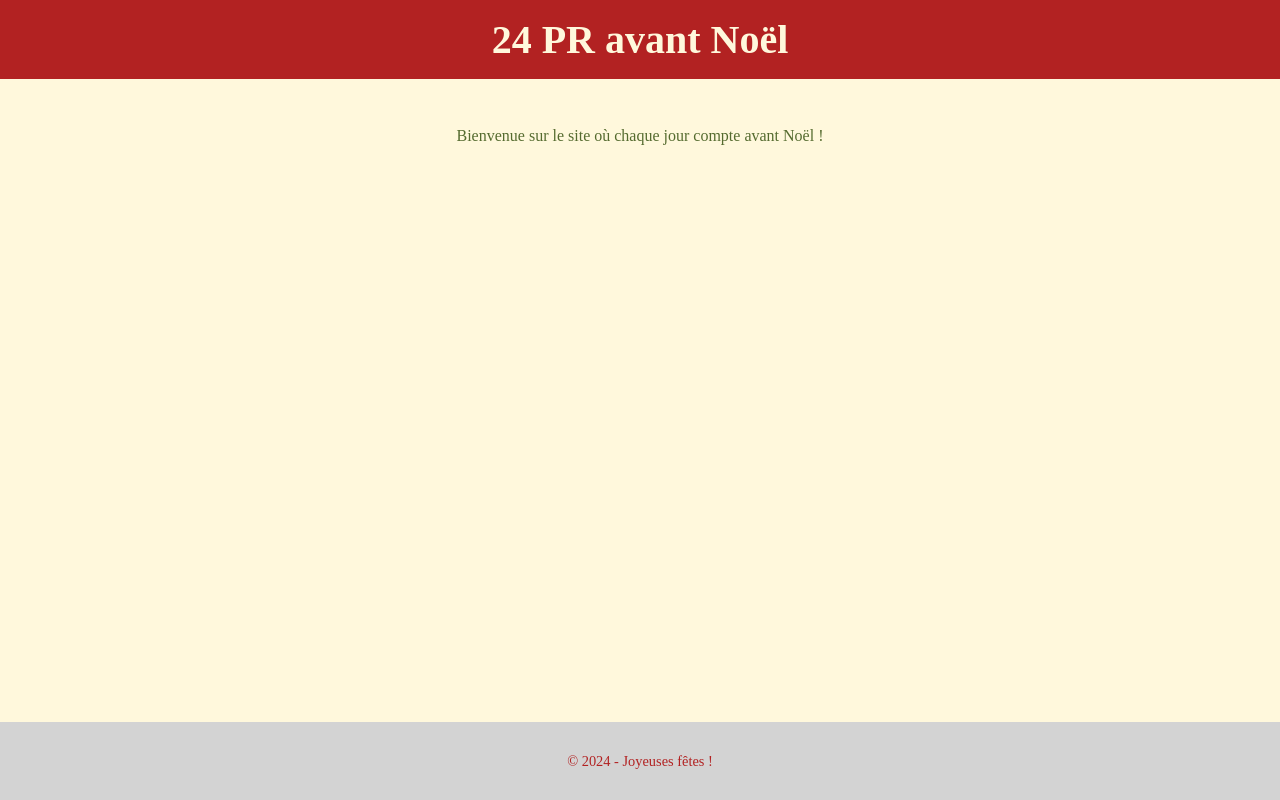
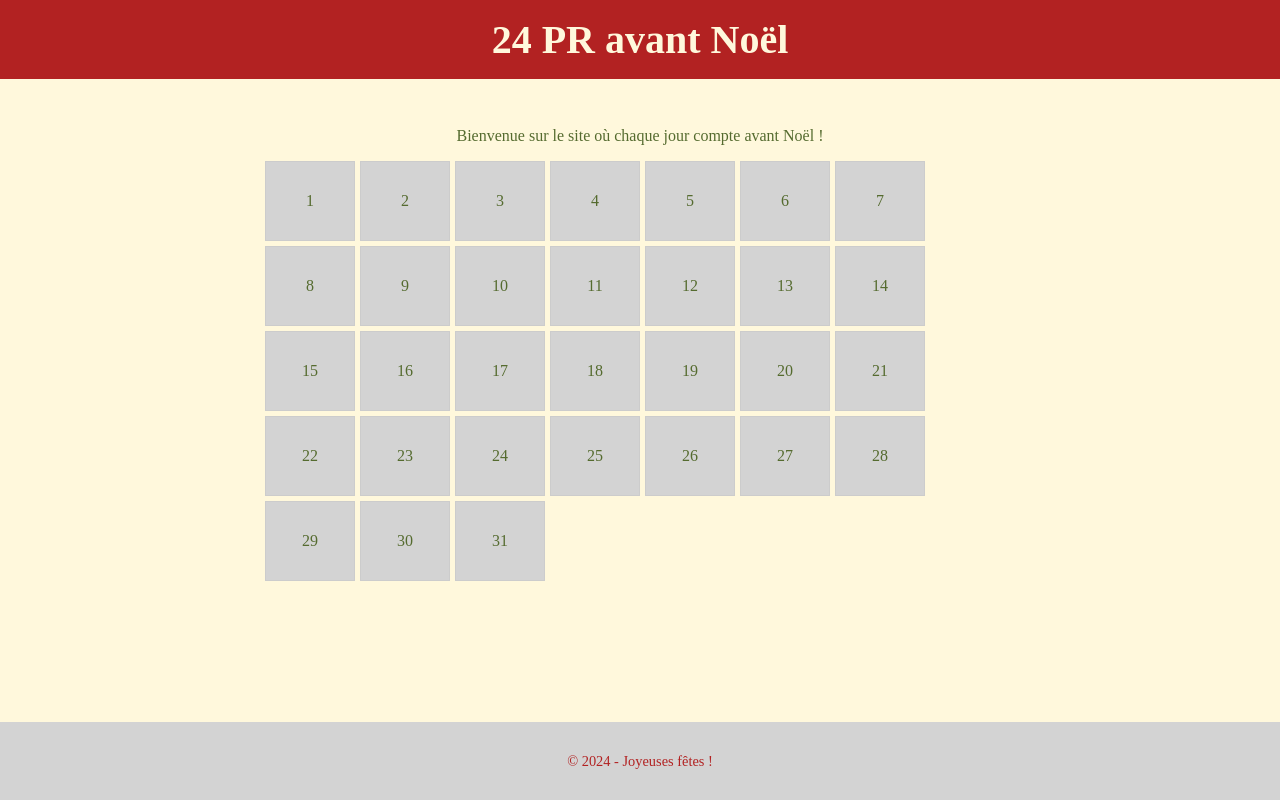
Before and after one commit to Jottiana/24_PR_avant_Noel, a React (Vite) app: page / in a window 1280 px wide. Built offline with nearby package versions, Linux system fonts and the light colour scheme.

Commit message:
save the test calendar, only desktop for now

```diff
--- a/src/App.tsx
+++ b/src/App.tsx
@@ -1,4 +1,5 @@
-import './App.css';
+import "./App.css";
+import Calendar from "./components/Calendar";
 
 function App() {
 	return (
@@ -8,6 +9,9 @@ function App() {
 			</header>
 			<main className="content">
 				<p>Bienvenue sur le site où chaque jour compte avant Noël !</p>
+				<div className="calender">
+					<Calendar />
+				</div>
 			</main>
 			<footer className="footer">
 				<p>&copy; 2024 - Joyeuses fêtes !</p>
--- /dev/null
+++ b/src/components/Calendar.css
@@ -0,0 +1,44 @@
+:root {
+	--primary-red: #b22222;
+	--dark-olive: #556b2f;
+	--light-cornsilk: #fff8dc;
+	--beige: #e6d699;
+	--light-gray: #d3d3d3;
+}
+
+.calender {
+	display: flex;
+	justify-content: center;
+}
+
+.calendar {
+	display: flex;
+	flex-wrap: wrap;
+	min-width: 750px;
+	gap: 5px;
+}
+@media screen and (max-width: 500px) {
+	.calendar {
+		min-width: 450px;
+	}
+	.day {
+		flex: 0 0 5%;
+	}
+}
+
+.day {
+	border: 1px solid #ccc;
+	box-sizing: border-box;
+	flex: 0 0 12%;
+	height: 80px;
+	display: flex;
+	align-items: center;
+	justify-content: center;
+	font-size: 16px;
+	cursor: pointer;
+	background-color: var(--light-gray);
+}
+
+.day:hover {
+	background-color: var(--beige);
+}
--- /dev/null
+++ b/src/components/Calendar.tsx
@@ -0,0 +1,22 @@
+import type React from "react";
+import "./Calendar.css";
+
+const Calendar: React.FC = () => {
+	const daysInMonth = 31;
+
+	const renderDays = () => {
+		const days = [];
+		for (let i = 1; i <= daysInMonth; i++) {
+			days.push(
+				<div className="day" key={i}>
+					{i}
+				</div>,
+			);
+		}
+		return days;
+	};
+
+	return <div className="calendar">{renderDays()}</div>;
+};
+
+export default Calendar;
```
Also changed, not shown: src/main.tsx (+4 -4 lines). Lines whose indentation alone changed are shown as unchanged.
